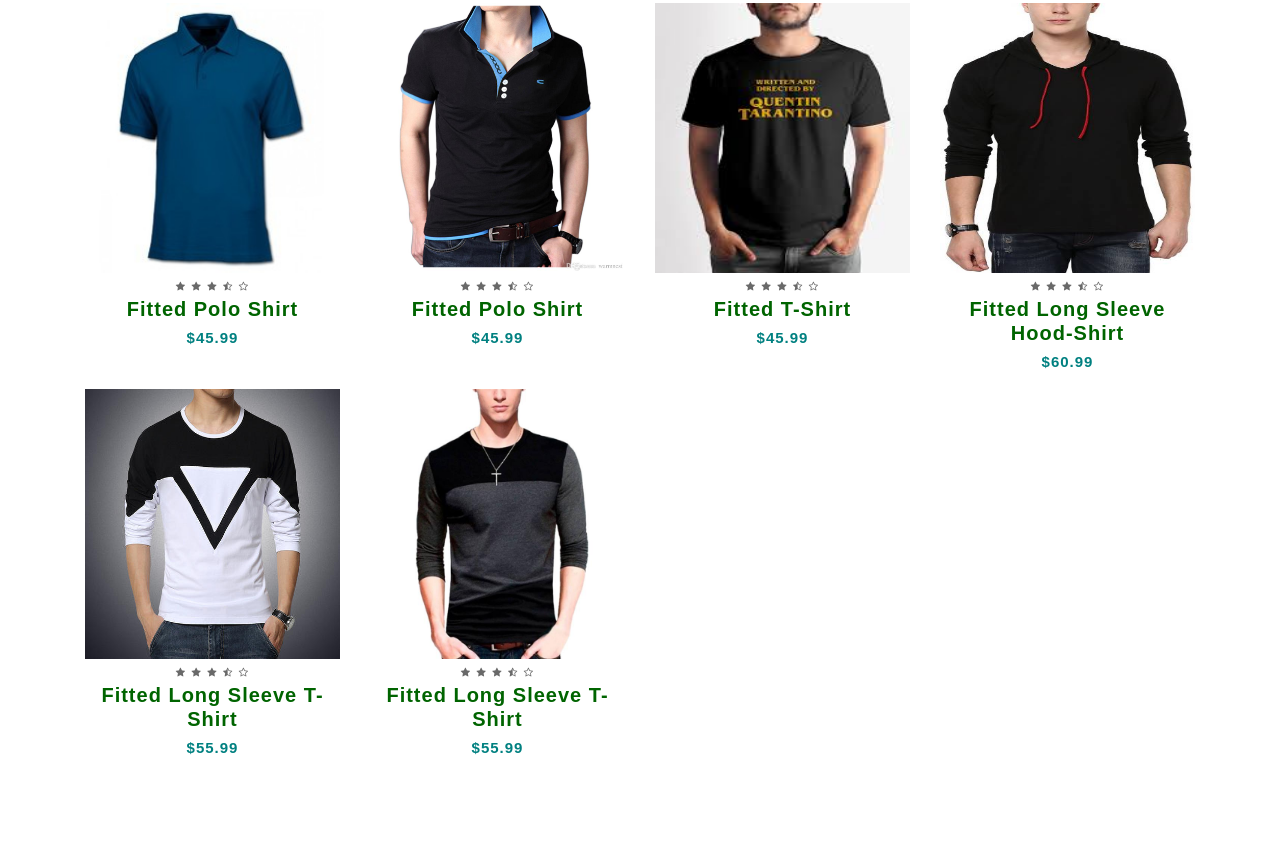
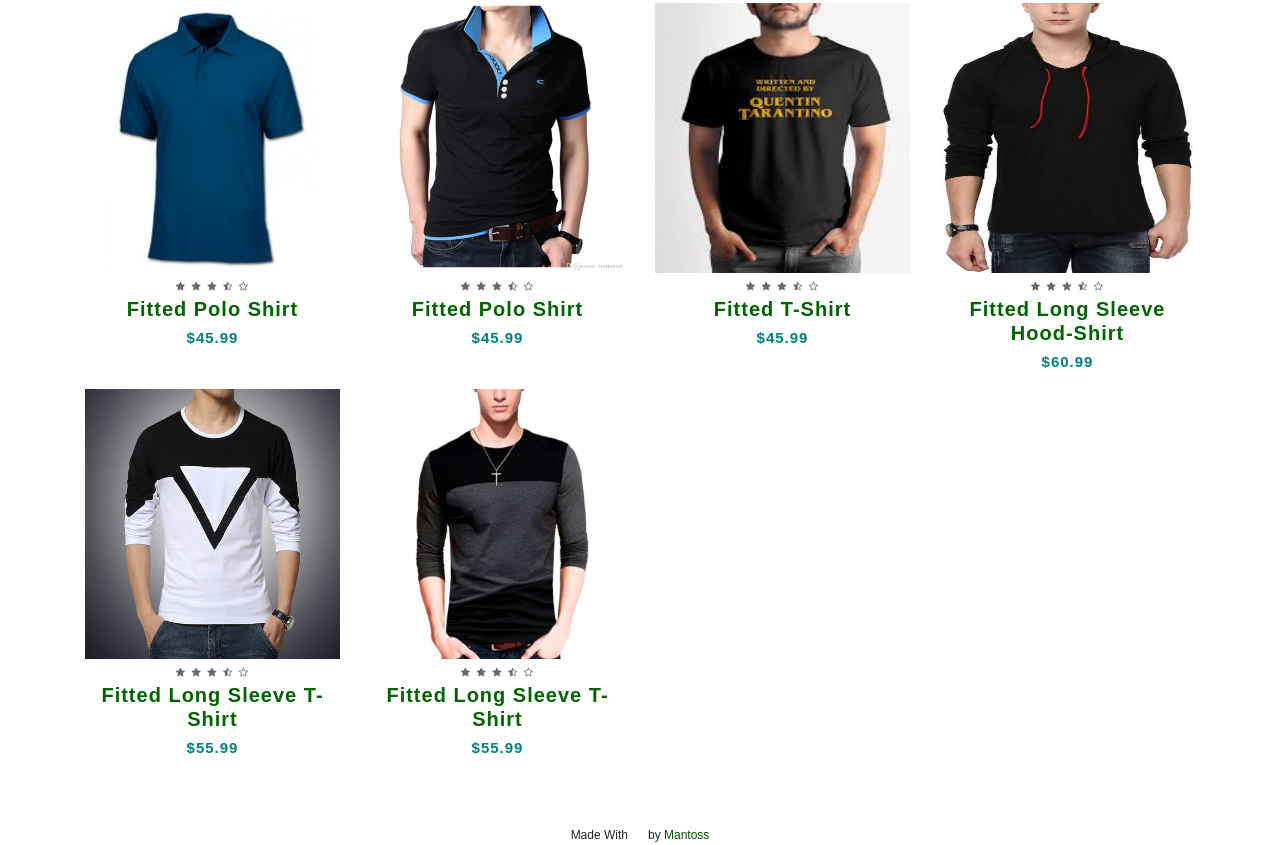
Before and after one commit to PJMantoss/virtual_store, a plain HTML site: page index.html in a window 1280 px wide. Shown: the part 916-1761 px from the top of the page. Before the commit the page ends 1691 px from the top, so only its background shows below. Drawn offline with nearby package versions, Linux system fonts and the light colour scheme; grey boxes are pictures that could not be loaded.

Commit message:
add footer

```diff
--- a/index.html
+++ b/index.html
@@ -366,5 +366,11 @@
             </div>
         </div>
     </div>
+
+    <div id="love">
+        <span>Made With</span>
+        <img src="https://img.icons8.com/dusk/64/000000/like.png" alt="love"/>
+        <span>by <a href="https://github.com/PJMantoss" target="_blank">Mantoss</a></span>
+    </div>
 </body>
 </html>
--- a/style.css
+++ b/style.css
@@ -191,3 +191,27 @@ fa-search {
     padding-bottom: 10px;
     font-weight: bold;
 }
+
+#love {
+    display: flex;
+    justify-content: center;
+    align-items: center;
+    margin-top: 50px;
+}
+
+#love > span {
+    font-family: sans-serif;
+    font-weight: 400;
+    font-size: 12px;
+    color: rgb(37, 37, 37);
+}
+
+#love > img {
+    width: 20px;
+    padding: 10px;
+}
+
+#love > span > a {
+    text-decoration: none;
+    color: rgb(4, 80, 4);
+}
```
